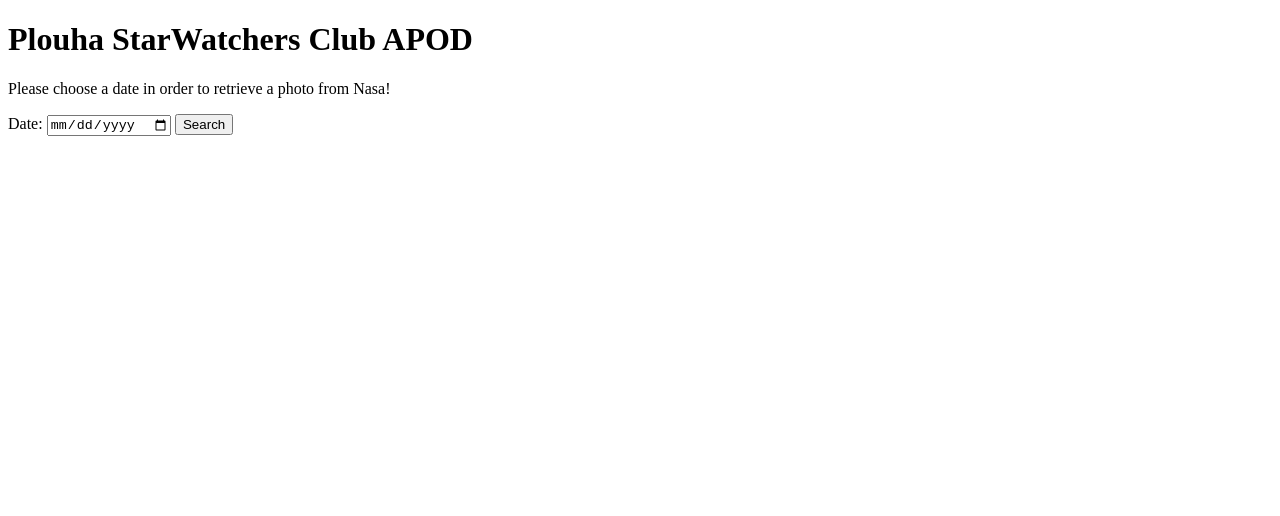
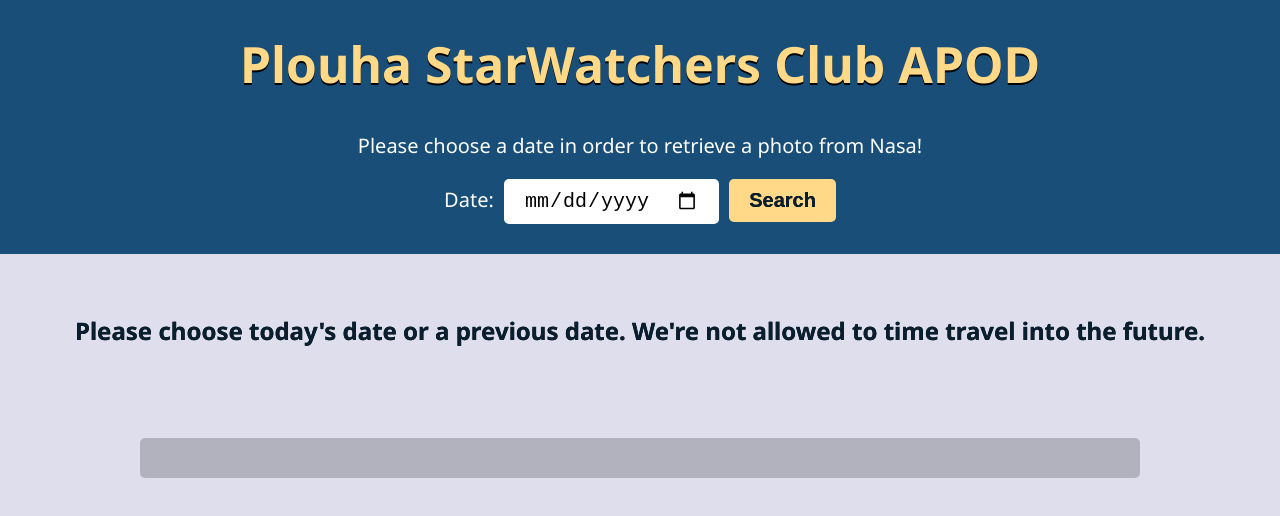
Before and after one commit to R1kQ/Plouha-StarWatchers-Club-APOD, a plain HTML site: page index.html in a window 1280 px wide. Drawn offline with Linux system fonts and the light colour scheme.

Commit message:
Added styling to the app

```diff
--- a/index.html
+++ b/index.html
@@ -4,9 +4,13 @@
         <title>Plouha StarWatchers Club APOD</title>
         <meta charset="utf-8">
         <link rel="stylesheet" href="styles.css">
+        <link rel="preconnect" href="https://fonts.googleapis.com">
+        <link rel="preconnect" href="https://fonts.gstatic.com" crossorigin>
+        <link href="https://fonts.googleapis.com/css2?family=Noto+Sans:wght@400;700&display=swap" rel="stylesheet">
     </head>
 
     <body>
+            <div class="wrapper">
                 <h1>Plouha StarWatchers Club APOD</h1>
 
                 <p>Please choose a date in order to retrieve a photo from Nasa!</p>
@@ -16,8 +20,8 @@
                     <input id="date" type="date" required>
                     <button type="button">Search</button>
                 </form>
-
-        <h2></h2>
+            </div>
+            <h2>Please choose today's date or a previous date. We're not allowed to time travel into the future.</h2>
 
             <img src="" alt="">
 
@@ -27,6 +31,6 @@
 
             <p id="desc" ></p>
 
-        <script src="main.js"></script>
+        <script type="text/javascript" src="main.js"></script>
     </body>
 </html>
--- a/main.js
+++ b/main.js
@@ -1,5 +1,5 @@
 let date = "";
-let searchButton = document.querySelector("button");
+const searchButton = document.querySelector("button");
 let url = "https://api.nasa.gov/planetary/apod/?api_key=s6O0YbtWTILcUnzg8MnjjtmKQksaEDrh3D8zYL0l";
 let image = document.querySelector("img");
 let h2 = document.querySelector("h2");
@@ -8,6 +8,8 @@
 let video = document.querySelector("iframe");
 
 searchButton.addEventListener("click", getPicture);
+
+
 
 
 function getPicture() {
@@ -50,4 +52,5 @@
         .catch(error => console.log(error));
     };
 
+
 };
--- a/styles.css
+++ b/styles.css
@@ -2,19 +2,86 @@
     box-sizing: border-box;
 }
 
-img {
+body {
+    text-align: center;
+    font-family: 'Noto Sans', sans-serif;
+    background: #dedeed;
+    margin: 0;
+}
+
+.wrapper {
+    background: #184e77;
+    padding: 30px;
+    color: white;
+    margin-bottom: 60px;
+}
+
+.wrapper,
+input,
+button,
+#desc {
+    font-size: 20px;
+}
+
+input, button {
+    border-radius: 5px;
+    padding: 10px 20px;
+    border: none;
+}
+
+input {
+    margin: 0 5px;
+}
+
+button {
+    background: #ffd988;
+    cursor: pointer;
+    font-weight: 700;
+}
+
+button:hover, button:focus-visible {
+    background: #ffbc2d;
+    color: white;
+}
+
+h1 {
+    margin-top: 0;
+    color: #ffd988;
+    text-shadow: 0 2px 0 black;
+    font-size: 50px;
+}
+
+
+#desc {
+    background: rgba(0,0,0,.2);
+    padding: 20px;
+    margin: 50px auto;
+    border-radius: 5px;
+    line-height: 1.5em;
+    max-width: 1000px;
+
+}
+
+h2,
+#desc,
+button {
+    color: #091f2f;
+    text-shadow: 0 0 0 black;
+}
+
+img, iframe {
     width: 50%;
 }
 
 iframe {
-    display: block;
-    width: 50%;
-    height: 200px;
+    height: 400px;
+    margin: 0 auto;
 }
 
-#copyright {
+iframe, #copyright {
     display: block;
 }
+
 
 .hidden {
     display: none;
```
Lines whose indentation alone changed are shown as unchanged.
